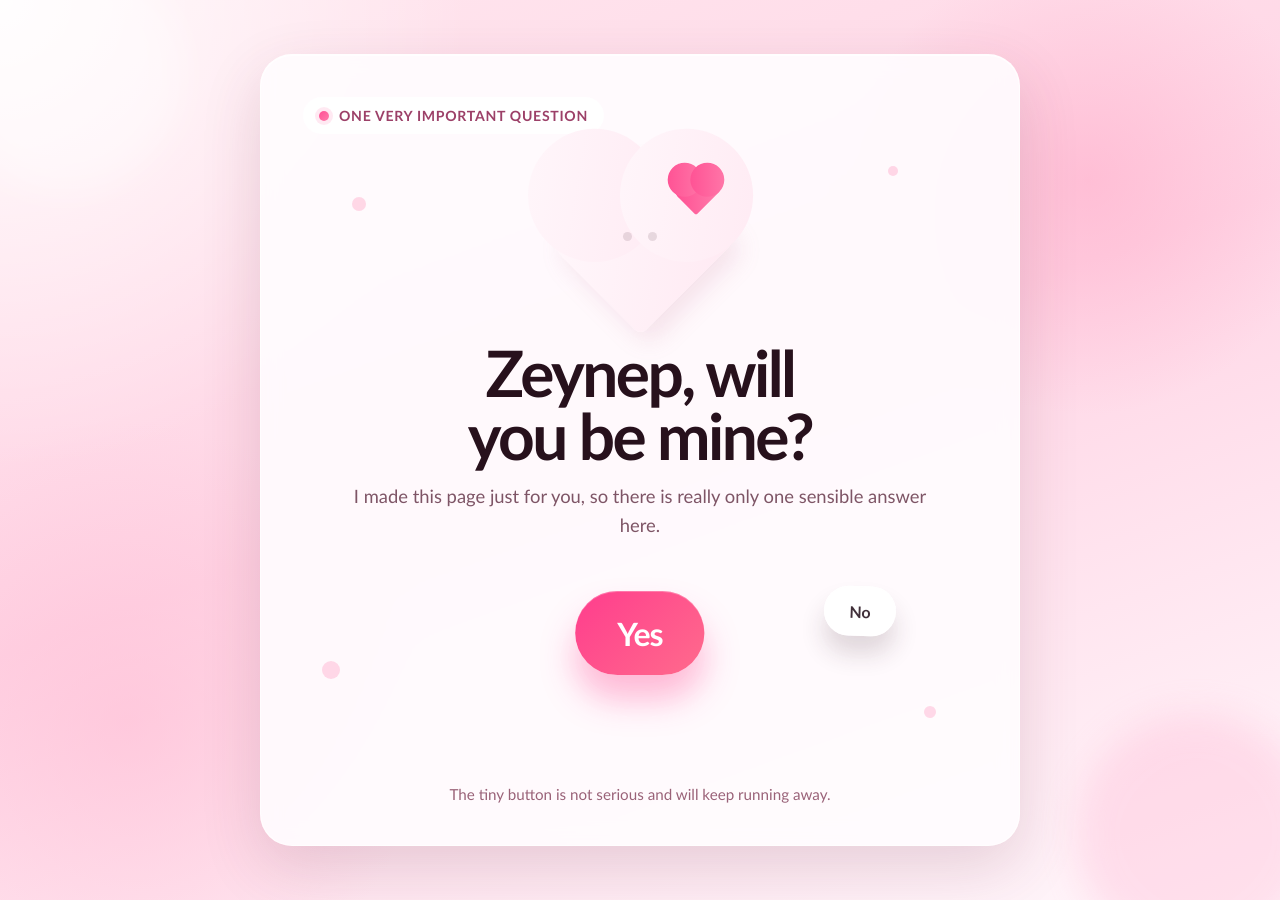
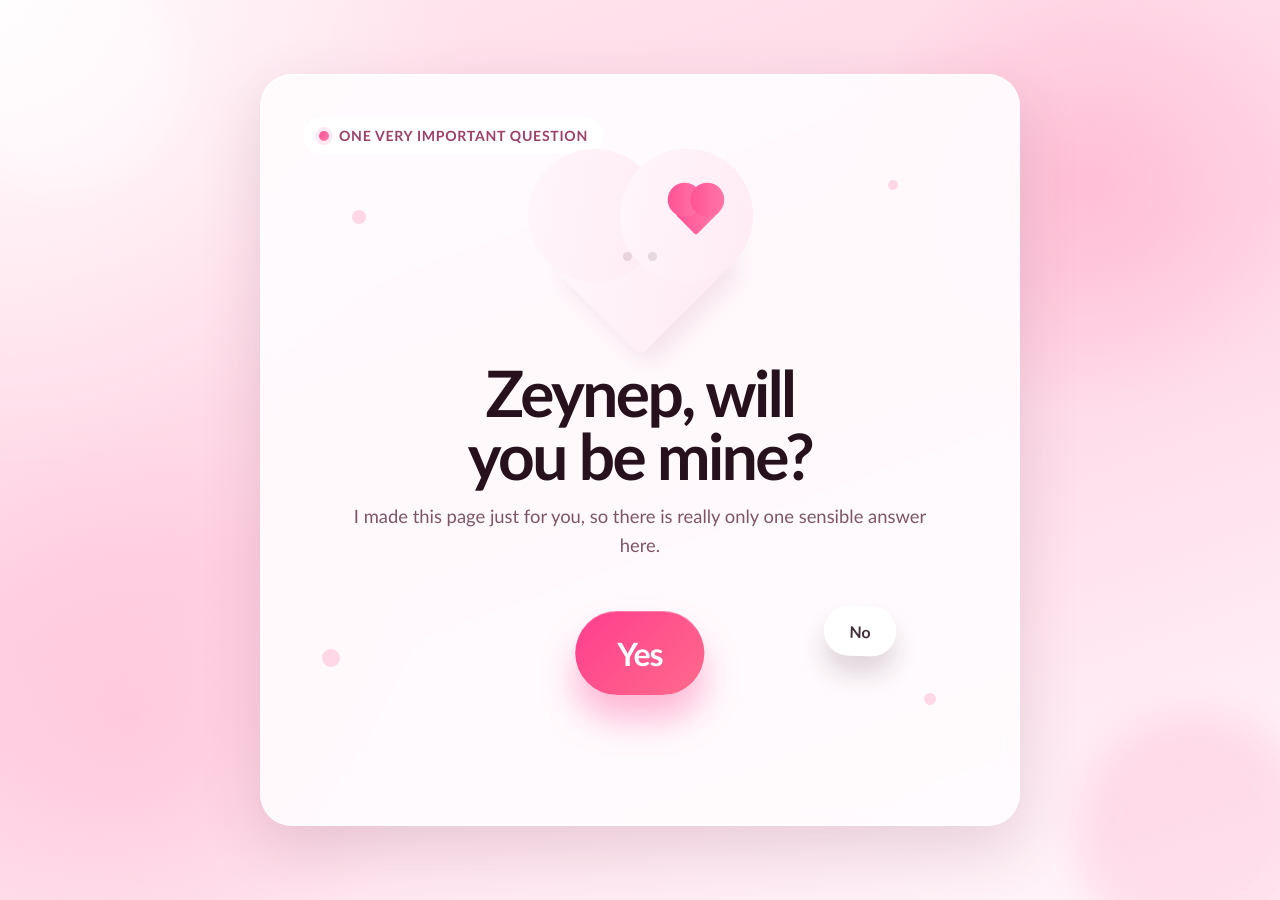
Before and after one commit to oruc47/oruc47.github.io, a Jekyll site: the page zeynep/index.html, which Jekyll copies as it is, in a window 1280 px wide. Built offline with Jekyll 4.4.1, drawn with Linux system fonts in a browser that asks for light colours.

Commit message:
Simplify zeynep success view

```diff
--- a/zeynep/index.html
+++ b/zeynep/index.html
@@ -352,13 +352,6 @@
         -webkit-tap-highlight-color: transparent;
       }
 
-      .hint {
-        margin: 22px 0 0;
-        text-align: center;
-        color: #9a6278;
-        font-size: 0.95rem;
-      }
-
       .success {
         display: none;
         text-align: center;
@@ -392,36 +385,13 @@
           inset 0 1px 0 rgba(255, 255, 255, 0.92);
       }
 
-      .photo-frame img,
-      .photo-fallback {
+      .photo-frame img {
         width: 100%;
         display: block;
         border-radius: 20px;
-      }
-
-      .photo-frame img {
         aspect-ratio: 4 / 5;
         object-fit: cover;
         background: linear-gradient(160deg, #ffe2ec, #fff7fb);
-      }
-
-      .photo-fallback {
-        aspect-ratio: 4 / 5;
-        display: grid;
-        place-items: center;
-        padding: 22px;
-        background:
-          radial-gradient(circle at top, rgba(255, 255, 255, 0.85), transparent 36%),
-          linear-gradient(160deg, #ffdbe8, #fff6fa);
-        color: #8d6070;
-        font-weight: 600;
-        line-height: 1.5;
-      }
-
-      .photo-note {
-        margin-top: 14px;
-        color: #9a6278;
-        font-size: 0.92rem;
       }
 
       .compliment-banner {
@@ -653,7 +623,6 @@
             </div>
           </div>
 
-          <p class="hint">The tiny button is not serious and will keep running away.</p>
         </div>
 
         <div class="success" id="success">
@@ -673,23 +642,16 @@
           </div>
 
           <div class="photo-frame" id="photo-frame">
-            <img id="success-image" alt="A special photo for Zeynep" hidden>
-            <div class="photo-fallback" id="photo-fallback">
-              The photo could not be loaded, but the answer is still perfect.
-            </div>
+            <img id="success-image" alt="A special photo for Zeynep" src="./zeynep-photo.JPG">
           </div>
         </div>
       </section>
     </main>
 
     <script>
-      const SUCCESS_IMAGE_SRC = "./zeynep-photo.JPG";
-
       const area = document.getElementById("button-area");
       const yesButton = document.getElementById("yes-button");
       const noButton = document.getElementById("no-button");
-      const successImage = document.getElementById("success-image");
-      const photoFallback = document.getElementById("photo-fallback");
       const heartShower = document.getElementById("heart-shower");
       let hopCount = 0;
       let lockMovement = false;
```
Also changed, not shown: other parts of zeynep/index.html (+0 -11 lines).
